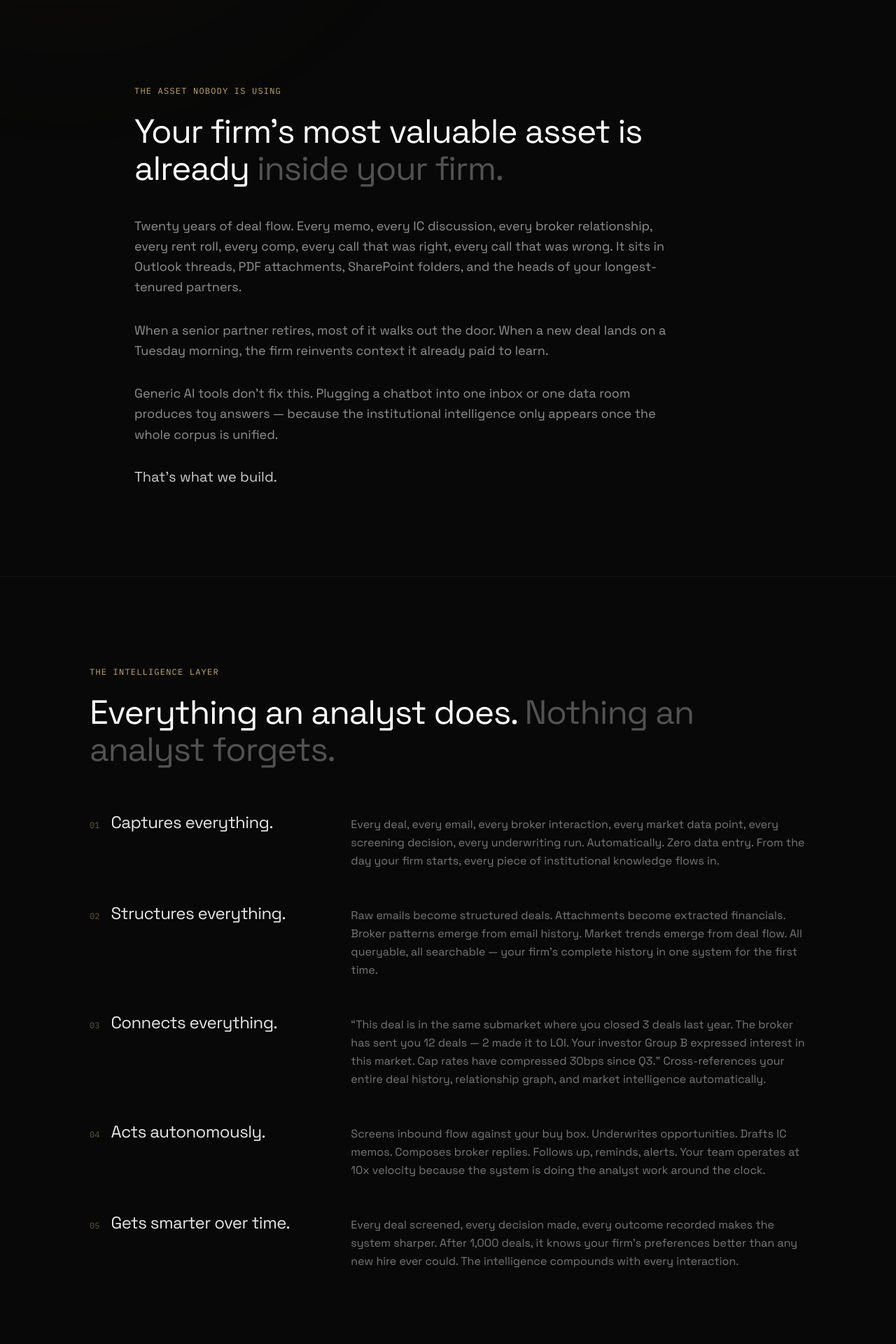
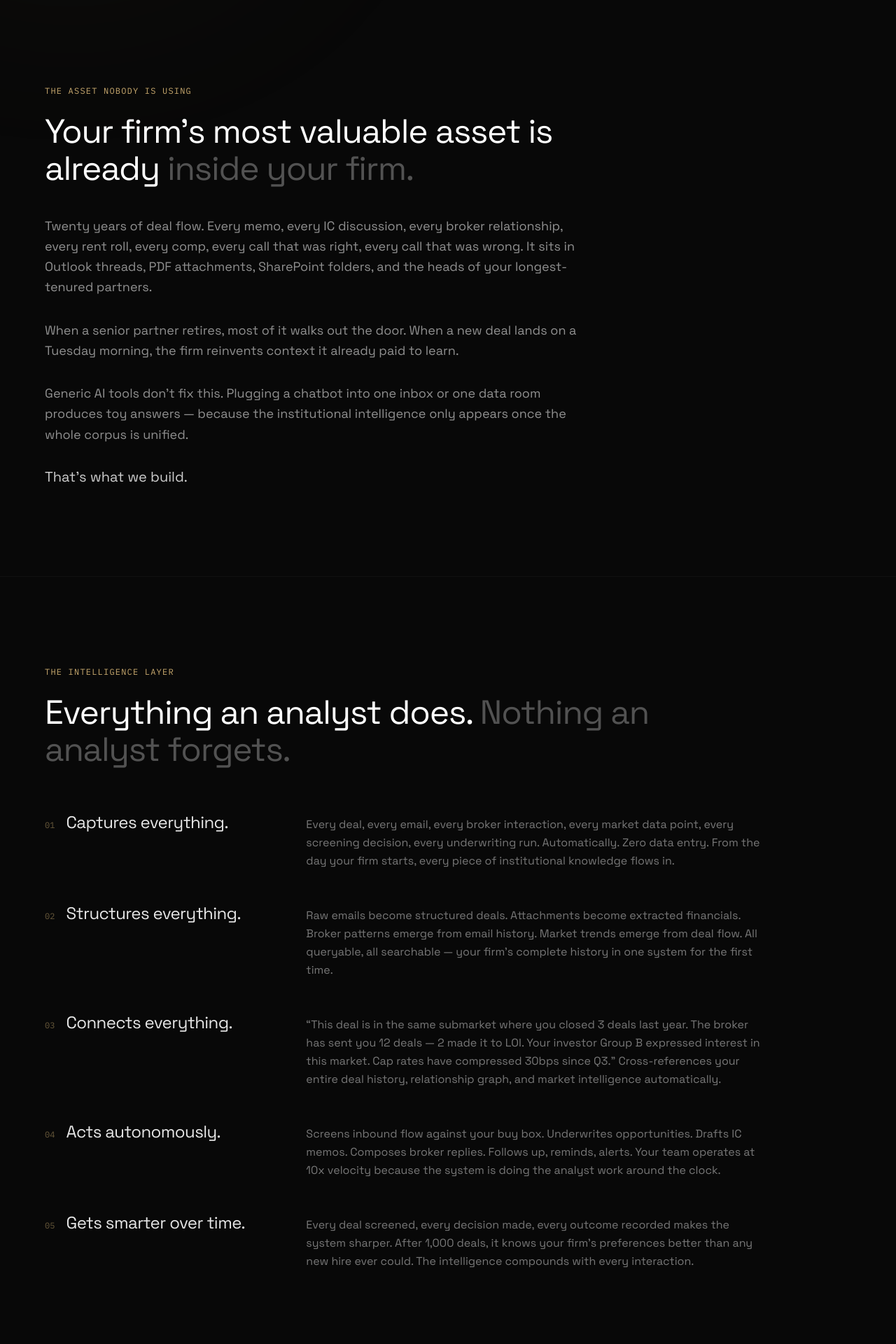
Before and after one commit to dealwire-ai/dealwire, a Next.js app in the folder apps/web/: page / in a window 1280 px wide. Shown: the part 1160-3080 px from the top of the page at 70% size. Built offline with nearby package versions, Linux system fonts and the light colour scheme; no server answers.

Commit message:
chore(web): align section eyebrows and retune team headline

```diff
--- a/apps/web/src/app/page.tsx
+++ b/apps/web/src/app/page.tsx
@@ -96,7 +96,8 @@ export default function Home() {
 
       {/* The asset nobody is using */}
       <section className="relative z-10 px-6 lg:px-16 py-24 lg:py-32 border-t border-white/[0.04]">
-        <div className="max-w-4xl mx-auto">
+        <div className="max-w-7xl mx-auto">
+          <div className="max-w-4xl">
             <FadeInSection>
               <p className="text-[#C8A96E] text-xs font-mono tracking-widest uppercase mb-6">
                 The asset nobody is using
@@ -127,9 +128,9 @@ export default function Home() {
               <FadeInSection delay={0.15}>
                 <p>
                   Generic AI tools don&apos;t fix this. Plugging a chatbot into
-                one inbox or one data room produces toy answers &mdash; because
-                the institutional intelligence only appears once the whole
-                corpus is unified.
+                  one inbox or one data room produces toy answers &mdash;
+                  because the institutional intelligence only appears once the
+                  whole corpus is unified.
                 </p>
               </FadeInSection>
               <FadeInSection delay={0.2}>
@@ -139,18 +140,22 @@ export default function Home() {
               </FadeInSection>
             </div>
           </div>
+        </div>
       </section>
 
       {/* The Intelligence Layer — Five Layers */}
       <section className="relative z-10 px-6 lg:px-16 py-24 lg:py-32 border-t border-white/[0.04]">
-        <div className="max-w-5xl mx-auto">
+        <div className="max-w-7xl mx-auto">
+          <div className="max-w-5xl">
             <FadeInSection>
               <p className="text-[#C8A96E] text-xs font-mono tracking-widest uppercase mb-6">
                 The intelligence layer
               </p>
               <h2 className="text-4xl md:text-5xl font-normal tracking-tight mb-16 leading-[1.1] max-w-4xl">
                 Everything an analyst does.{" "}
-              <span className="text-white/30">Nothing an analyst forgets.</span>
+                <span className="text-white/30">
+                  Nothing an analyst forgets.
+                </span>
               </h2>
             </FadeInSection>
 
@@ -200,11 +205,13 @@ export default function Home() {
               ))}
             </div>
           </div>
+        </div>
       </section>
 
       {/* Compounding Intelligence */}
       <section className="relative z-10 px-6 lg:px-16 py-24 lg:py-32 border-t border-white/[0.04]">
-        <div className="max-w-6xl mx-auto">
+        <div className="max-w-7xl mx-auto">
+          <div className="max-w-6xl">
             <FadeInSection>
               <p className="text-[#C8A96E] text-xs font-mono tracking-widest uppercase mb-6">
                 Compounding intelligence
@@ -273,6 +280,7 @@ export default function Home() {
               </p>
             </FadeInSection>
           </div>
+        </div>
       </section>
 
       {/* How an engagement runs */}
@@ -280,7 +288,8 @@ export default function Home() {
         id="engagements"
         className="relative z-10 px-6 lg:px-16 py-24 lg:py-32 border-t border-white/[0.04]"
       >
-        <div className="max-w-6xl mx-auto">
+        <div className="max-w-7xl mx-auto">
+          <div className="max-w-6xl">
             <FadeInSection>
               <p className="text-[#C8A96E] text-xs font-mono tracking-widest uppercase mb-6">
                 Engagements
@@ -333,6 +342,7 @@ export default function Home() {
               ))}
             </div>
           </div>
+        </div>
       </section>
 
       {/* Who builds this */}
@@ -343,12 +353,12 @@ export default function Home() {
         <div className="max-w-7xl mx-auto">
           <FadeInSection>
             <p className="text-[#C8A96E] text-xs font-mono tracking-widest uppercase mb-4">
-              Who builds this
+              Team
             </p>
             <h2 className="text-4xl md:text-5xl font-normal tracking-tight mb-6">
-              Built by engineers.
+              Software engineers backed by
               <br />
-              <span className="text-white/30">Backed by top operators.</span>
+              <span className="text-white/30">veteran CRE operators.</span>
             </h2>
           </FadeInSection>
 
@@ -546,7 +556,8 @@ export default function Home() {
 
       {/* Security trust band */}
       <section className="relative z-10 px-6 lg:px-16 py-20 lg:py-24 border-t border-white/[0.04]">
-        <div className="max-w-4xl mx-auto">
+        <div className="max-w-7xl mx-auto">
+          <div className="max-w-4xl">
             <FadeInSection>
               <p className="text-[#C8A96E] text-xs font-mono tracking-widest uppercase mb-6">
                 Security
@@ -575,11 +586,13 @@ export default function Home() {
               </Link>
             </FadeInSection>
           </div>
+        </div>
       </section>
 
       {/* Closing CTA */}
       <section className="relative z-10 px-6 lg:px-16 py-24 lg:py-32 border-t border-white/[0.04]">
-        <div className="max-w-4xl mx-auto">
+        <div className="max-w-7xl mx-auto">
+          <div className="max-w-4xl">
             <FadeInSection>
               <h2 className="text-4xl md:text-5xl lg:text-6xl font-normal tracking-tight mb-8 leading-[1.1]">
                 Build your firm&apos;s{" "}
@@ -606,6 +619,7 @@ export default function Home() {
               </Link>
             </FadeInSection>
           </div>
+        </div>
       </section>
 
       <MarketingFooter />
```
Lines whose indentation alone changed are shown as unchanged.
